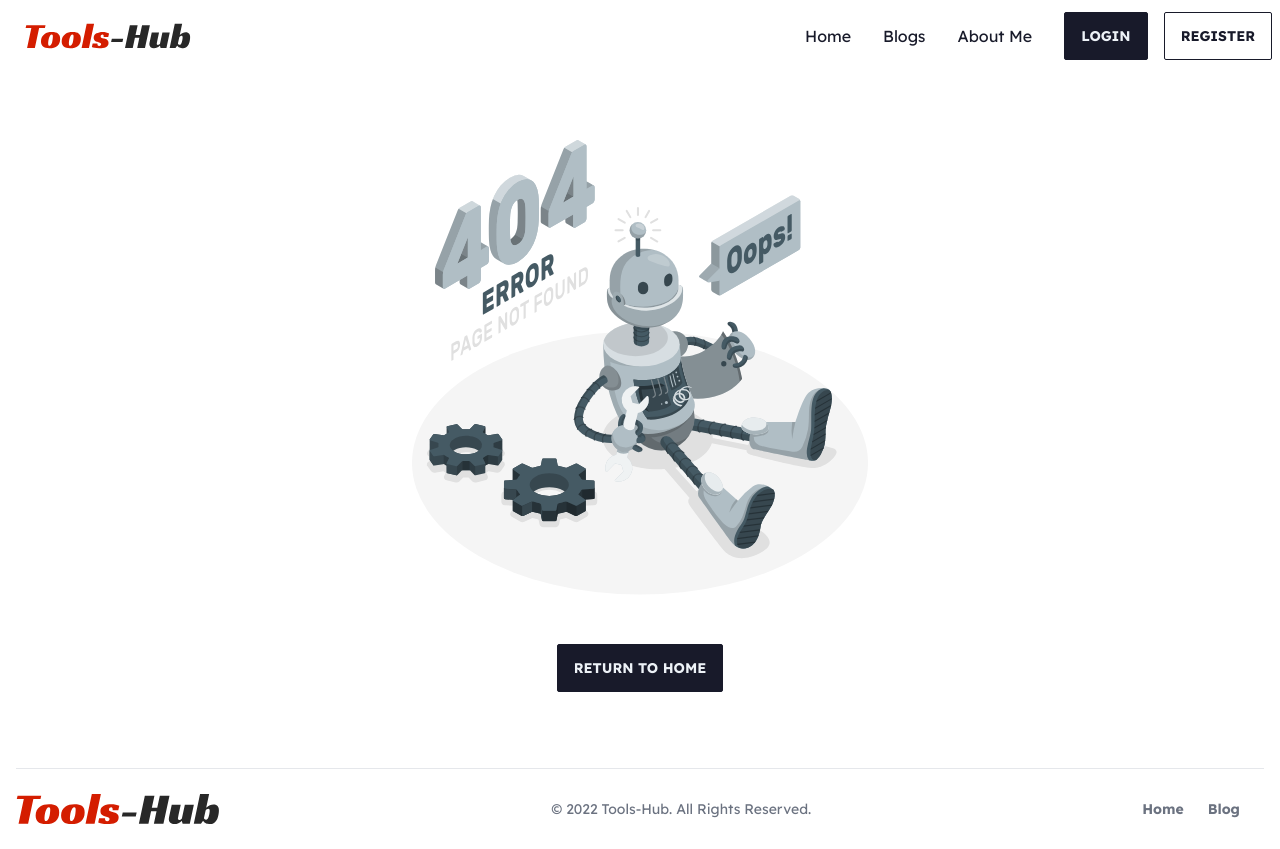
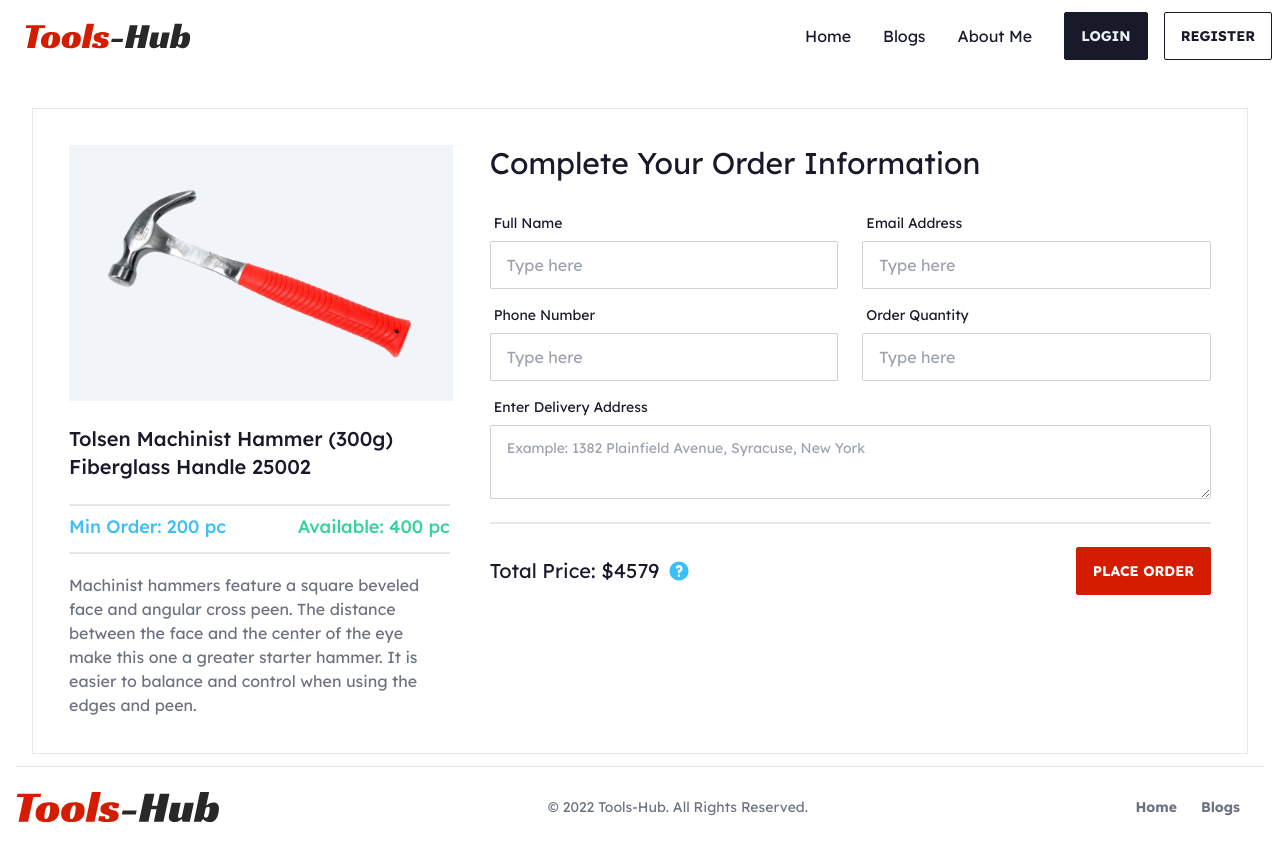
Before and after one commit to Naiem890/Tools-Hub, a React (Create React App) app: page /order in a window 1280 px wide. Built offline with nearby package versions, Linux system fonts and the light colour scheme; the HTML template or start-up script is replaced by a standard one.

Commit message:
order page design done

```diff
--- a/src/App.js
+++ b/src/App.js
@@ -7,6 +7,7 @@ import Footer from "./components/Shared/Footer";
 import Navbar from "./components/Shared/Navbar";
 import Portfolio from "./components/Pages/Portfolio/Portfolio";
 import NotFound from "./components/Shared/NotFound";
+import Order from "./components/Pages/Order/Order";
 
 function App() {
   return (
@@ -17,6 +18,7 @@ function App() {
         <Route path="/home" element={<Home></Home>}></Route>
         <Route path="/blogs" element={<Blogs></Blogs>}></Route>
         <Route path="/portfolio" element={<Portfolio></Portfolio>}></Route>
+        <Route path="/order" element={<Order></Order>}></Route>
         <Route path="*" element={<NotFound></NotFound>}></Route>
       </Routes>
       <Footer></Footer>
--- a/src/components/Pages/Home/Review.js
+++ b/src/components/Pages/Home/Review.js
@@ -4,15 +4,15 @@ const Review = () => {
   return (
     <article className="border px-7 py-5 bg-slate-50 hover:shadow-lg hover:border-transparent transition-all cursor-pointer">
       <div className="flex gap-3">
-        <div class="flex items-center mb-4 space-x-6">
+        <div class="flex items-center mb-4 space-x-4">
           <div class="avatar">
             <div class="w-14 ring ring-offset-2 ring-green-400 rounded-full">
               <img src="https://api.lorem.space/image/face?hash=28212" alt="" />
             </div>
           </div>
-          <div class="space-y-1 font-medium dark:text-white">
+          <div class="space-y-1 font-medium ">
             <p>
-              <div className="flex items-center gap-2 justify-between ">
+              <div className="flex items-center gap-4 justify-between ">
                 <p>Jese Leos </p>
                 <div class="rating">
                   <svg class="mask mask-star-2 w-4 h-4 bg-green-500" />
@@ -24,7 +24,7 @@ const Review = () => {
               </div>
               <time
                 datetime="2014-08-16 19:00"
-                class="block text-sm text-gray-500 dark:text-gray-400"
+                class="block text-sm text-gray-500 "
               >
                 Joined on August 2014
               </time>
@@ -33,7 +33,7 @@ const Review = () => {
         </div>
       </div>
 
-      <p class="mb-2 font-light text-gray-500 dark:text-gray-400">
+      <p class="mb-2 font-light text-gray-500 ">
         This is my third Invicta Pro Diver. They are just fantastic value for
         money. This one arrived yesterday and the first thing I did was set the
         time
--- a/src/components/Pages/Home/Tool.js
+++ b/src/components/Pages/Home/Tool.js
@@ -1,4 +1,5 @@
 import React from "react";
+import { Link } from "react-router-dom";
 import hammerImage from "./../../../assets/image/hammer.png";
 
 const Tool = () => {
@@ -13,7 +14,9 @@ const Tool = () => {
           If a dog chews shoes whose shoes does he choose?
         </p>
         <div className="card-actions mt-2 justify-between">
-          <button className="btn btn-primary text-white">Buy Now</button>
+          <Link to="/order" className="btn btn-primary text-white">
+            Buy Now
+          </Link>
           <span className="text-3xl">$123</span>
         </div>
       </div>
--- /dev/null
+++ b/src/components/Pages/Order/Order.js
@@ -0,0 +1,115 @@
+import React from "react";
+import toolIamge from "./../../../assets/image/hammer.png";
+import { QuestionMarkCircleIcon } from "@heroicons/react/solid";
+const Order = () => {
+  return (
+    <div className="container 2xl:px-20 px-8 py-3  mx-auto mt-6">
+      <div className="border flex md:flex-row flex-col p-4 md:p-9 gap-6 lg:gap-10">
+        <div className="lg:w-1/3 w-full">
+          <div className="">
+            <img
+              src={toolIamge}
+              className="xl:max-w-sm bg-slate-100 px-5 py-4 md:px-8  md:py-8"
+              alt=""
+            />
+          </div>
+          <h3 className="text-xl font-medium mt-6">
+            Tolsen Machinist Hammer (300g) Fiberglass Handle 25002
+          </h3>
+          <div class="divider xl:max-w-sm -mb-3"></div>
+
+          <div className="mt-3 flex justify-between gap-1 flex-wrap font-medium text-lg xl:max-w-sm">
+            <p className="text-info">Min Order: 200 pc </p>
+            <p className="text-success">Available: 400 pc </p>
+          </div>
+          <div class="divider xl:max-w-sm mt-1 mb-0"></div>
+
+          <p className="text-gray-500 mt-3">
+            Machinist hammers feature a square beveled face and angular cross
+            peen. The distance between the face and the center of the eye make
+            this one a greater starter hammer. It is easier to balance and
+            control when using the edges and peen.
+          </p>
+        </div>
+        <div className="lg:w-2/3 w-full">
+          <h2 className="text-2xl md:text-3xl">
+            Complete Your Order Information
+          </h2>
+          <form className="mt-6">
+            <div className="flex gap-3 lg:gap-6 lg:flex-row flex-col">
+              <div class="form-control w-full">
+                <label class="label">
+                  <span class="label-text">Full Name</span>
+                </label>
+                <input
+                  type="text"
+                  placeholder="Type here"
+                  class="input input-bordered w-full"
+                />
+              </div>
+              <div class="form-control w-full">
+                <label class="label">
+                  <span class="label-text">Email Address</span>
+                </label>
+                <input
+                  type="email"
+                  placeholder="Type here"
+                  class="input input-bordered w-full"
+                />
+              </div>
+            </div>
+            <div className="flex gap-3 lg:gap-6 lg:flex-row flex-col mt-2">
+              <div class="form-control w-full">
+                <label class="label">
+                  <span class="label-text">Phone Number</span>
+                </label>
+                <input
+                  type="number"
+                  placeholder="Type here"
+                  class="input input-bordered w-full"
+                />
+              </div>
+              <div class="form-control w-full">
+                <label class="label">
+                  <span class="label-text">Order Quantity</span>
+                </label>
+                <input
+                  type="number"
+                  placeholder="Type here"
+                  class="input input-bordered w-full"
+                />
+              </div>
+            </div>
+
+            <div className="flex gap-2 lg:gap-6 lg:flex-row flex-col mt-2">
+              <div class="form-control w-full">
+                <label class="label">
+                  <span class="label-text">Enter Delivery Address</span>
+                </label>
+                <textarea
+                  class="textarea textarea-bordered"
+                  placeholder="Example: 1382 Plainfield Avenue, Syracuse, New York"
+                ></textarea>
+              </div>
+            </div>
+            <div class="divider"></div>
+            <div className="flex gap-4 flex-wrap mt-2 justify-between items-center">
+              <div className="flex items-center gap-2">
+                <p className="text-xl">Total Price: $4579</p>
+
+                <div class="tooltip" data-tip="Extra delivery charge 100$">
+                  <QuestionMarkCircleIcon className="w-6 h-6 text-info"></QuestionMarkCircleIcon>
+                </div>
+              </div>
+              <button type="submit" className="btn btn-primary text-white">
+                Place Order
+              </button>
+            </div>
+          </form>
+        </div>
+      </div>
+    </div>
+  );
+};
+
+export default Order;
--- a/src/components/Shared/Footer.js
+++ b/src/components/Shared/Footer.js
@@ -5,32 +5,32 @@ import logo from "./../../assets/image/logo.svg";
 const Footer = () => {
   const footerLink = [
     { linkText: "Home", linkRoute: "/" },
-    { linkText: "Blog", linkRoute: "/blog" },
+    { linkText: "Blogs", linkRoute: "/blogs" },
   ];
 
   return (
     <div>
       <div className=" mb-6 container mx-auto 2xl:px-32 px-4">
-        <hr className="mb-3 border-gray-200 sm:mx-auto dark:border-gray-700 lg:mb-6" />
+        <hr className="mb-3 border-gray-200 sm:mx-auto  lg:mb-6" />
 
-        <footer className="bg-white rounded-lg   dark:bg-gray-800">
+        <footer className="bg-white rounded-lg   ">
           <div className="flex items-center justify-between  flex-wrap gap-3">
             <Link to="/" className="flex items-center mb-4 sm:mb-0">
               <img src={logo} className="h-8" alt="tools hub Logo" />
             </Link>
-            <span className="block text-sm text-gray-500 sm:text-center dark:text-gray-400">
+            <span className="block text-sm text-gray-500 sm:text-center ">
               © {new Date().getFullYear()} Tools-Hub. All Rights Reserved.
             </span>
-            <ul className="flex flex-wrap items-center  text-sm text-gray-500  dark:text-gray-400">
+            <ul className="flex flex-wrap items-center  text-sm text-gray-500  ">
               {footerLink.map((footerLink) => {
                 return (
                   <li>
-                    <a
-                      href={footerLink.linkRoute}
+                    <Link
+                      to={footerLink.linkRoute}
                       className="mr-4 hover:underline md:mr-6 font-semibold"
                     >
                       {footerLink.linkText}
-                    </a>
+                    </Link>
                   </li>
                 );
               })}
```
